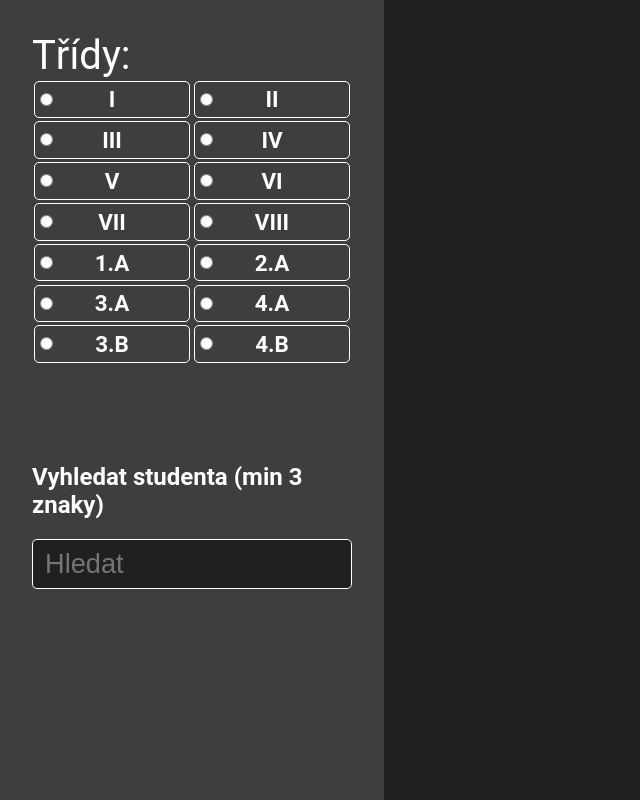
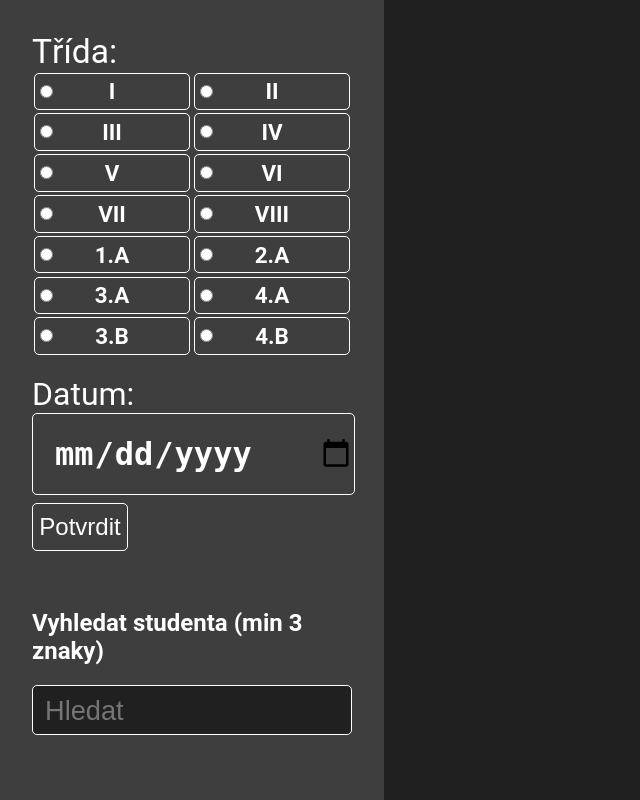
Before and after one commit to cenekp74/festival-prichodovy-system, a Flask app: page /view in a window 1280 px wide. Shown: the whole page, without its empty margins (0-640 px from the left). Run offline with Flask 3, Linux system fonts and the light colour scheme; some libraries are stand-ins or nearby versions.

Commit message:
added date select to view

```diff
--- a/app/routs.py
+++ b/app/routs.py
@@ -78,8 +78,8 @@ def write(): # fce na zapisovani prichodu - na GET proste vrati template, na POS
 def view():
     return render_template('view/view.html', classes=CLASSES)
 
-@app.route('/view/class/<class_name>')
-def view_class(class_name):
+@app.route('/view/class')
+def view_class():
     return render_template('view/view_class.html', classes=CLASSES)
 #endregion view
 
--- a/app/static/css/main.css
+++ b/app/static/css/main.css
@@ -1,8 +1,6 @@
 :root {
     --search-highlight-color: #f0e680ad;
     --search-bar-hover-color: #0d2435;
-    --form-color: #11171b;
-    --form-field-color: #37363e;
     --left-column-bg: #3e3e3e;
     --right-column-bg: #202020;
     --text-color: white;
@@ -48,7 +46,7 @@ body {
 
 .class-select {
     display: grid;
-    grid-template-rows: repeat(8, 1fr);
+    grid-template-rows: repeat(7, 1fr);
     grid-template-columns: 1fr 1fr;
 }
 
--- a/app/static/css/view.css
+++ b/app/static/css/view.css
@@ -0,0 +1,27 @@
+input[type="date"] {
+    width: 100%;
+    height: 5rem;
+    font-size: 2rem;
+    font-weight: bold;
+    text-indent: 10px;
+    border: 1px solid var(--text-color);
+    border-radius: var(--border-radius);
+    background-color: var(--left-column-bg);
+    color: var(--text-color);
+}
+
+button[type="submit"] {
+    width: 30%;
+    height: 3rem;
+    margin-top: .5rem;
+    font-size: 1.5rem;
+    background-color: var(--left-column-bg);
+    border-radius: var(--border-radius);
+    cursor: pointer;
+    border: 1px solid var(--text-color);
+    color: var(--text-color);
+}
+
+button[type="submit"]:hover, input[type="date"]:hover {
+    background-color: var(--button-hover-color);
+}
--- a/app/templates/view/view_base.html
+++ b/app/templates/view/view_base.html
@@ -26,7 +26,8 @@
         {% endwith %}
     <div class="content">
         <div class="left-column">
-            <div style="font-size: 2.5rem;">Třídy:</div>
+            <form method="get" action="{{ url_for('view_class') }}">
+                <div style="font-size: 2.1rem;">Třída:</div>
                 <div class="class-select">
                     {% for class_name in classes %}
                     <label for="radio_{{ class_name }}">
@@ -36,7 +37,12 @@
                         </div>
                     </label>
                     {% endfor %}
-            </div><br><br>
+                </div><br>
+                <div style="font-size: 2rem;">Datum:</div>
+                <input type="date"><br>
+                <button type="submit">Potvrdit</button>
+            </form>
+            <br><br>
             <h2>Vyhledat studenta (min 3 znaky)</h2>
             <div class="search-bar">
                 <input type="text" class="search-input" placeholder="Hledat" name="q" hx-get="PRIDAT ADRESU VIEW SEARCH" hx-trigger="load, keyup changed delay:300ms" hx-target="#search-results">
```
Lines whose indentation alone changed are shown as unchanged.
